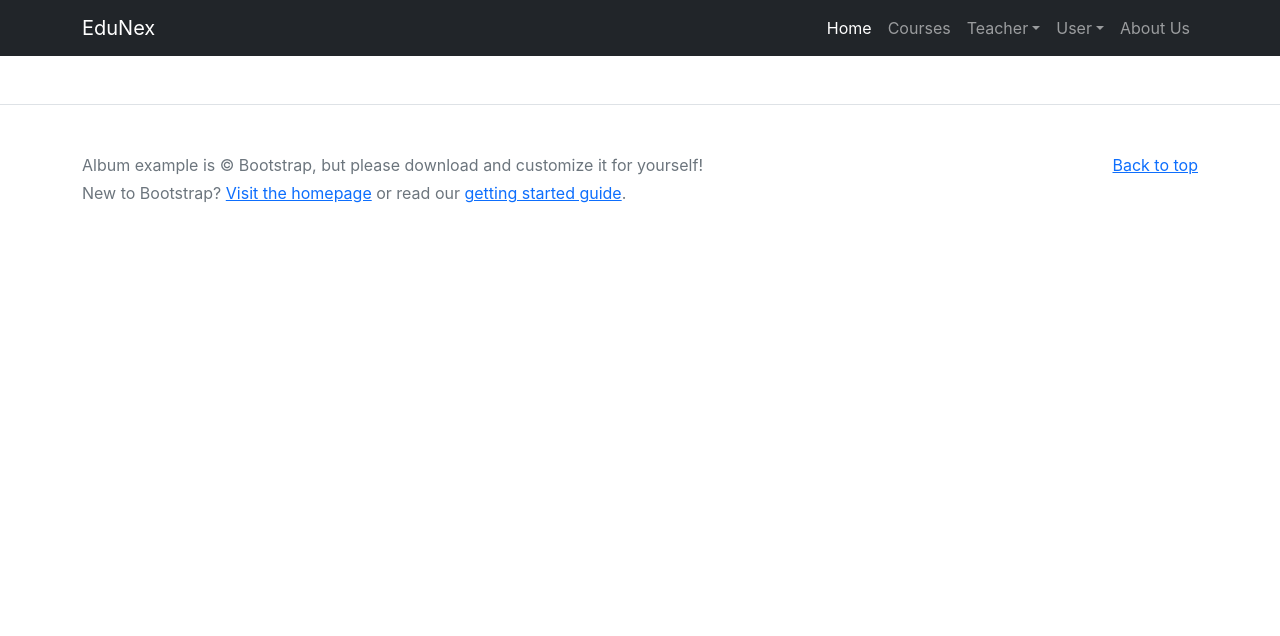
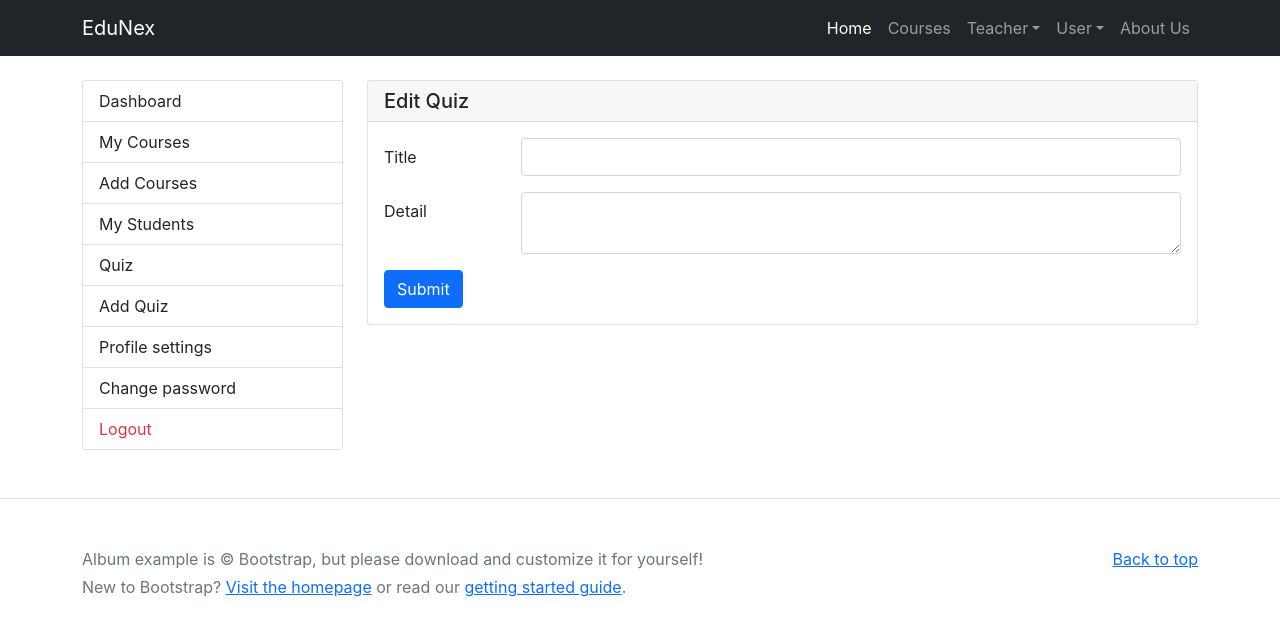
Before and after one commit to coapps-python-lms/EduNex, a React (Create React App) app in the folder lms_frontend/: page /edit-quiz/1 in a window 1280 px wide. Shown: the top 636 px of the page. Built offline with nearby package versions, Linux system fonts and the light colour scheme; no server answers.

Commit message:
show & delete quiz - teacher

```diff
--- a/lms_frontend/src/components/Main.js
+++ b/lms_frontend/src/components/Main.js
@@ -40,6 +40,8 @@ import StudentAssignments from "./User/StudentAssignments";
 import AddAssignment from "./Teacher/AddAssignment";
 import ShowAssignment from "./Teacher/ShowAssignment";
 import AddQuiz from "./Teacher/AddQuiz";
+import AllQuiz from "./Teacher/AllQuiz";
+import EditQuiz from "./Teacher/EditQuiz";
 
 function Main() {
   return (
@@ -81,8 +83,9 @@ function Main() {
         <Route path="/add-assignment/:teacher_id/:student_id" element={<AddAssignment/>}></Route>
         <Route path="/show-assignment/:teacher_id/:student_id" element={<ShowAssignment/>}></Route>
         <Route path="/my-assignments" element={<StudentAssignments/>}></Route>
-        <Route path="/quiz" element={<AddQuiz/>}></Route>
-
+        <Route path="/add-quiz" element={<AddQuiz/>}></Route>
+        <Route path="/quiz" element={<AllQuiz/>}></Route>
+        <Route path="/edit-quiz/:quiz_id" element={<EditQuiz/>}></Route>
       </Switch>
       <Footer />
     </div>
--- /dev/null
+++ b/lms_frontend/src/components/Teacher/AllQuiz.js
@@ -0,0 +1,114 @@
+import { Link } from "react-router-dom";
+import { useState, useEffect } from "react";
+import TeacherSidebar from "./TeacherSidebar";
+import Swal from "sweetalert2";
+import axios from "axios";
+const baseUrl = "http://127.0.0.1:8000/api";
+function AllQuiz() {
+  const [quizData, setQuizData] = useState([]);
+  const [totalResult, setTotalResult] = useState(0);
+  const teacherId = localStorage.getItem("teacherId");
+  console.log(teacherId);
+  // fetch course data
+
+  useEffect(() => {
+    try {
+      axios.get(baseUrl + "/teacher-quiz/" + teacherId).then((res) => {
+        setQuizData(res.data);
+      });
+    } catch (error) {
+      console.log(error);
+    }
+  }, [teacherId]);
+  useEffect(() => {
+    document.title = "Teacher Quiz";
+  });
+  const handleDeleteClick = (quiz_id) => {
+    Swal.fire({
+      title: "Confirm",
+      text: "Do you want to delete this quiz",
+      icon: "info",
+      confirmButtonText: "Continue",
+      showCancelButton: true,
+    }).then((result) => {
+      if (result.isConfirmed) {
+        try {
+          axios.delete(baseUrl + "/quiz/" + quiz_id).then((res) => {
+            Swal.fire("success", "Quiz deleted successfully!!");
+            try {
+              axios
+                .get(`${baseUrl}/teacher-quiz/${teacherId}`)
+                .then((res) => {
+                  setTotalResult(res.data.length);
+                  setQuizData(res.data);
+                });
+            } catch (error) {
+              console.log(error);
+            }
+          });
+          //
+        } catch (error) {
+          Swal.fire("error", "Quiz not deleted");
+        }
+      } else {
+        Swal.fire("error", "Quiz not deleted!!");
+      }
+    });
+  };
+
+
+  return (
+    <div className="container mt-4">
+      <div className="row">
+        <aside className="col-md-3">
+          <TeacherSidebar />
+        </aside>
+        <section className="col-md-9">
+          <div className="card">
+            <h5 className="card-header">All Quiz</h5>
+            <div className="card-body">
+              <table className="table table-bordered">
+                <thead>
+                  <tr>
+                    <th>Name</th>
+                    <th>Total Questions</th>
+                    <th>Action</th>
+                  </tr>
+                </thead>
+                <tbody>
+                  {quizData.map((quiz, index) => (
+                    <tr>
+                      <td>
+                        <Link to={`/all-questions/${quiz.id}`}>
+                          {quiz.title}
+                        </Link>
+                      </td>
+                      <td>
+                        <Link to="#">10</Link>
+                      </td>
+                      <td>
+                        <Link to={"/edit-quiz/" + quiz.id} className="btn btn-info btn-sm ms-2">
+                          Edit
+                        </Link>
+                        <Link
+                          to={"/add-quiz-question/" + quiz.id}
+                          className="btn btn-success btn-sm ms-2"
+                        >
+                          Add Questions
+                        </Link>
+                        <button className="btn btn-danger btn-sm ms-2" onClick={() => handleDeleteClick(quiz.id)}>
+                          Delete
+                        </button>
+                      </td>
+                    </tr>
+                  ))}
+                </tbody>
+              </table>
+            </div>
+          </div>
+        </section>
+      </div>
+    </div>
+  );
+}
+export default AllQuiz;
--- /dev/null
+++ b/lms_frontend/src/components/Teacher/EditQuiz.js
@@ -0,0 +1,120 @@
+import { Link } from "react-router-dom";
+import { useEffect, useState } from "react";
+import { useParams } from "react-router-dom";
+import axios from "axios";
+import Swal from "sweetalert2";
+import TeacherSidebar from "./TeacherSidebar";
+
+const baseUrl = "http://127.0.0.1:8000/api";
+
+function EditQuiz() {
+  const teacherId = localStorage.getItem("teacherId");
+  const [quizData, setQuizData] = useState({
+    title: "",
+    detail: "",
+  });
+  const { quiz_id } = useParams();
+ useEffect(()=>{
+    try {
+        axios.get(baseUrl + "/teacher-quiz-detail/" + quiz_id).then((res) => {
+          setQuizData({
+            title: res.data.title,
+            detail: res.data.detail,
+          });
+        });
+      } catch (error) {
+        console.log(error);
+    }
+ },[])
+
+const handleChange = (event) => {
+    const { name, value} = event.target;
+    setQuizData({
+      ...quizData,
+      [name]: value,
+    });
+  };
+  const submitForm = async () => {
+    const _formData = new FormData();
+    _formData.append("teacher", teacherId);
+    _formData.append("title", quizData.title);
+    _formData.append("detail", quizData.detail);
+    try {
+      const response = await axios
+        .put(baseUrl + "/teacher-quiz-detail/" + quiz_id, _formData, {
+          headers: {
+            "Content-Type": "multipart/form-data",
+          },
+        })
+        .then((res) => {
+          if (res.status === 200) {
+            Swal.fire({
+              title: "Quiz updated successfully!!",
+              icon: "success",
+              toast: true,
+              timer: 3000,
+              position: "top-right",
+              timerProgressBar: true,
+              showConfirmButton: false,
+            });
+          }
+          console.log("Quiz updated successfully:", response.data);
+        });
+    } catch (error) {
+      console.error("Error creating course:", error.response?.data);
+      // Handle errors: display error messages based on response
+    }
+  };
+
+  return (
+    <div className="container mt-4">
+      <div className="row">
+        <aside className="col-md-3">
+          <TeacherSidebar />
+        </aside>
+        <section className="col-md-9">
+          <div className="card">
+            <h5 className="card-header">Edit Quiz</h5>
+            <div className="card-body">
+              <div className="mb-3 row">
+                <label for="title" className="col-sm-2 col-form-label">
+                  Title
+                </label>
+                <div className="col-sm-10">
+                  <input
+                    type="text"
+                    onChange={handleChange}
+                    name="title"
+                    className="form-control"
+                    id="title"
+                    value={quizData.title}
+                  />
+                </div>
+              </div>
+              <div className="mb-3 row">
+                <label for="detail" className="col-sm-2 col-form-label">
+                  Detail
+                </label>
+                <div className="col-sm-10">
+                  <textarea
+                    className="form-control"
+                    id="detail"
+                    onChange={handleChange}
+                    name="detail"
+                    value={quizData.detail}
+                  ></textarea>
+                </div>
+              </div>
+              <div>
+                <button className="btn btn-primary" onClick={submitForm}>
+                  Submit
+                </button>
+              </div>
+            </div>
+          </div>
+        </section>
+      </div>
+    </div>
+  );
+}
+export default EditQuiz;
```
Also changed, not shown: 2 other files (tests, documents, lock files or other folders).
